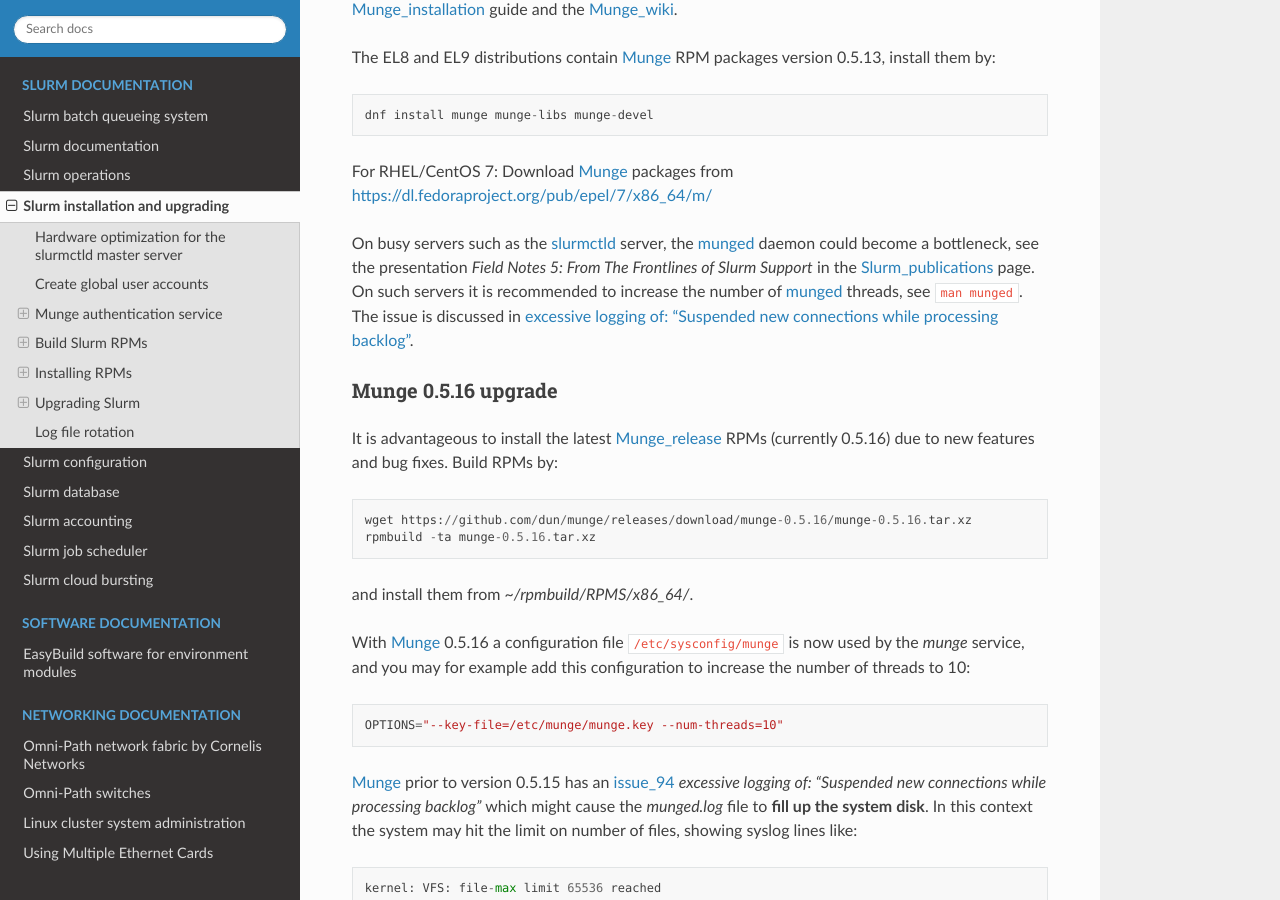
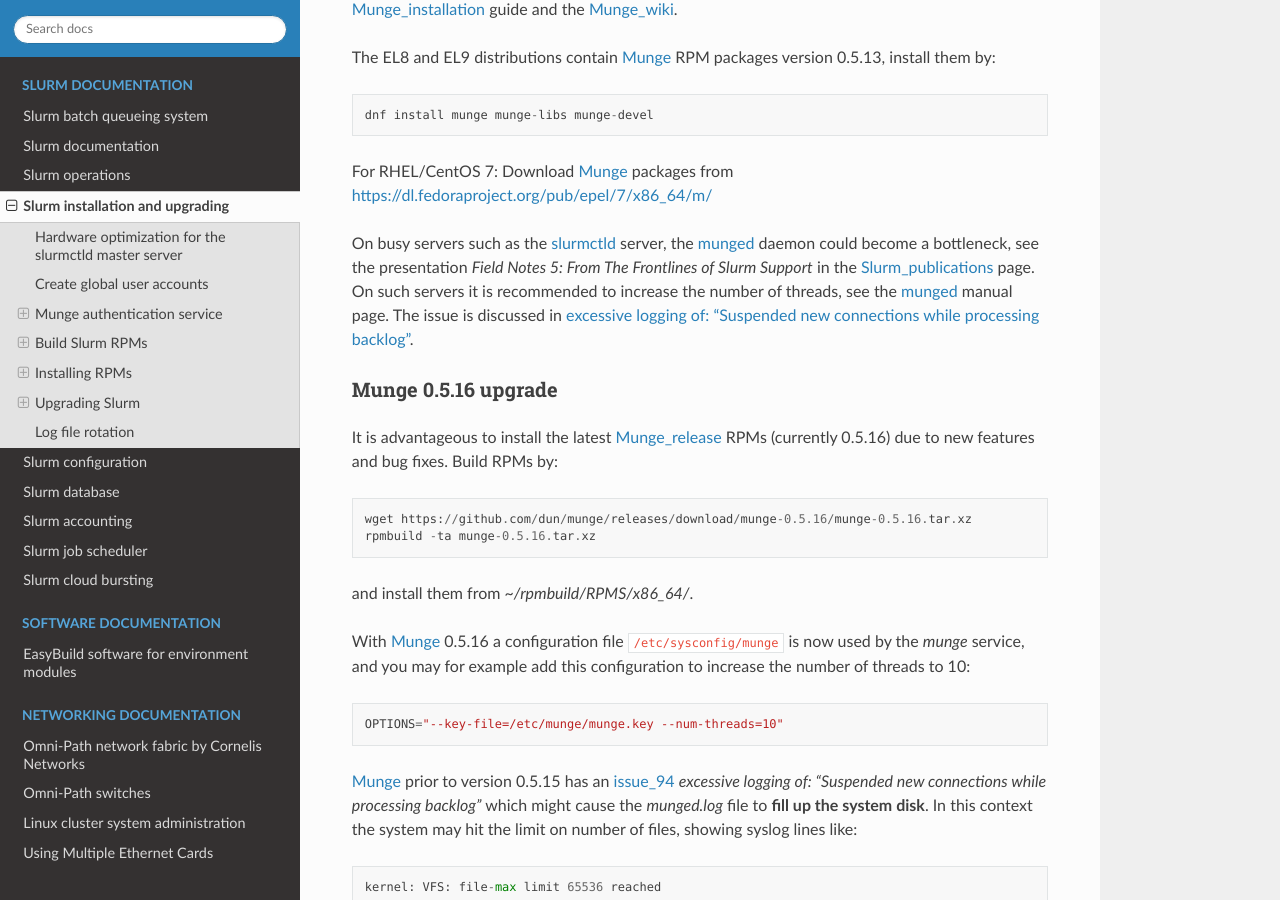
Before and after one commit to OleHolmNielsen/Niflheim_system, a Sphinx documentation site: the page built from docs/Slurm_installation.rst, in a window 1280 px wide and 900 px high, scrolled down 2056 px. Built offline with Sphinx 7.4.7 and the Read the Docs theme 2.0.0, drawn with Linux system fonts in a browser that asks for light colours.

Commit message:
Minor edit

```diff
--- a/docs/Slurm_installation.rst
+++ b/docs/Slurm_installation.rst
@@ -78,7 +78,7 @@
 
 On busy servers such as the slurmctld_ server, the munged_ daemon could become a bottleneck,
 see the presentation *Field Notes 5: From The Frontlines of Slurm Support* in the Slurm_publications_ page.
-On such servers it is recommended to increase the number of munged_ threads, see ``man munged``.
+On such servers it is recommended to increase the number of threads, see the munged_ manual page.
 The issue is discussed in
 `excessive logging of: "Suspended new connections while processing backlog" <https://github.com/dun/munge/issues/94>`_.
 
```
